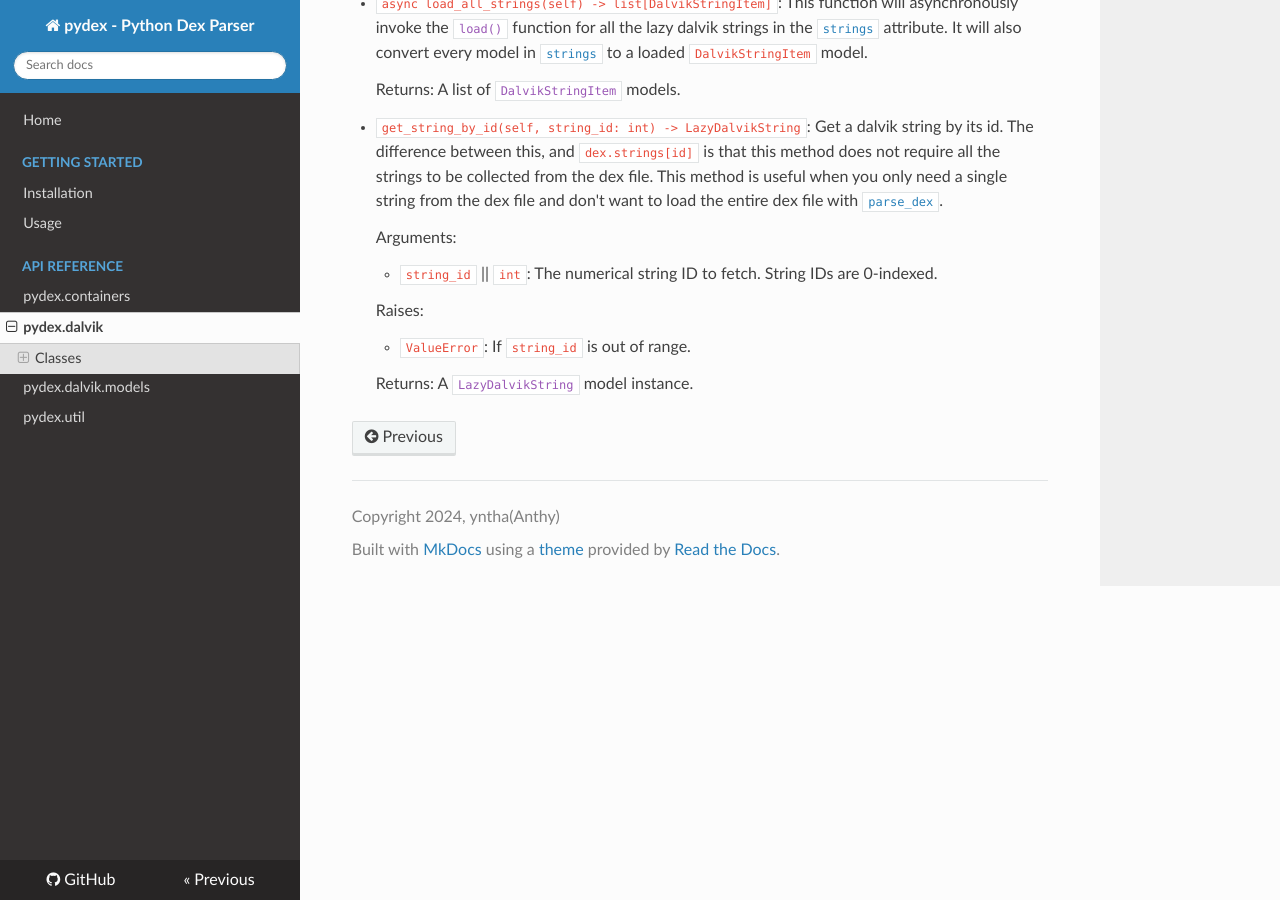
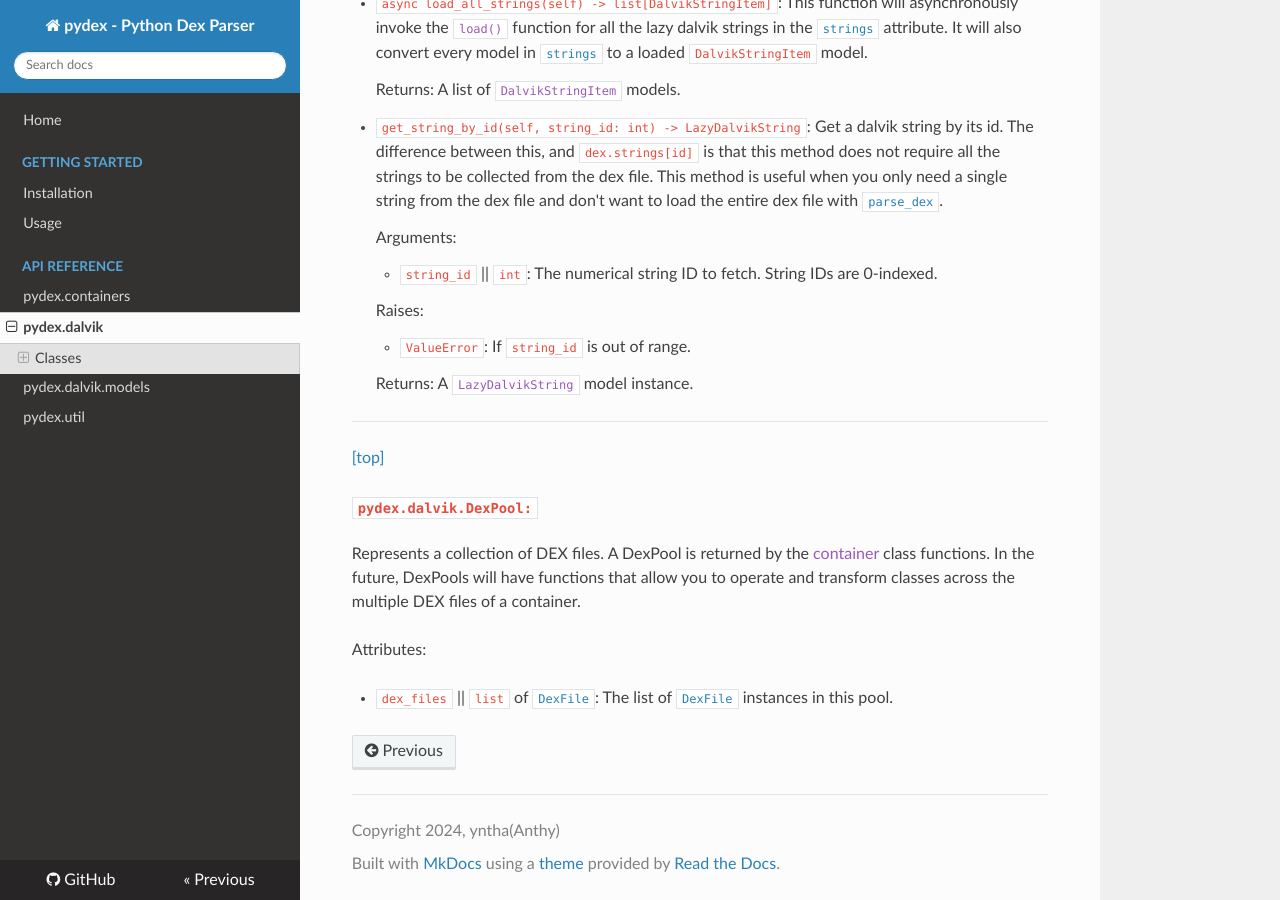
Before and after one commit to yntha/pydex0, an MkDocs documentation site: the page built from docs/api/pydex/dalvik.md, in a window 1280 px wide and 900 px high, scrolled down 2837 px. Built offline with MkDocs 1.6.1, drawn with Linux system fonts in a browser that asks for light colours; nearby versions of some CDN libraries.

Commit message:
Add docs for `pydex.dalvik.DexPool`

```diff
--- a/docs/api/pydex/dalvik.md
+++ b/docs/api/pydex/dalvik.md
@@ -2,7 +2,7 @@
 
 This module contains classes for parsing and representing various Dalvik structures. The primary class of focus is `DexFile`, which is used to load and represent a DEX file. The following classes are defined in this module:
 
-- [`DexFile`](): Represents a DEX file. Can be loaded from a bytes object or a file path.
+- [`DexFile`](#pydexdalvikdexfiledata-bytes): Represents a DEX file. Can be loaded from a bytes object or a file path.
 - [`DexPool`](): Represents a collection of DEX files. A DexPool is returned by the [container]() class functions.
 
 
@@ -118,3 +118,12 @@ Members:
     - `ValueError`: If `string_id` is out of range.
 
     Returns: A [`LazyDalvikString`]() model instance.
+
+-------
+[\[top\]](#dalvik-source)
+#### `pydex.dalvik.DexPool:`
+Represents a collection of DEX files. A DexPool is returned by the [container]() class functions. In the future, DexPools will have functions that allow you to operate and transform classes across the multiple DEX files of a container.
+
+Attributes:
+
+- `dex_files` || `list` of [`DexFile`](#pydexdalvikdexfiledata-bytes): The list of [`DexFile`](#pydexdalvikdexfiledata-bytes) instances in this pool.
```
